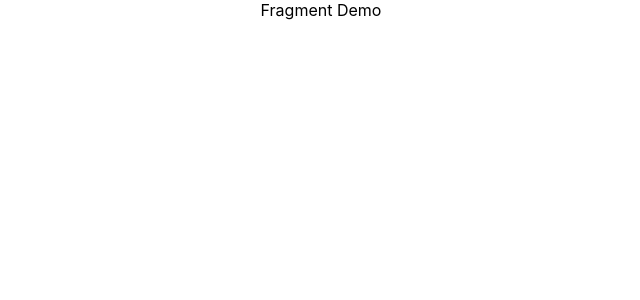
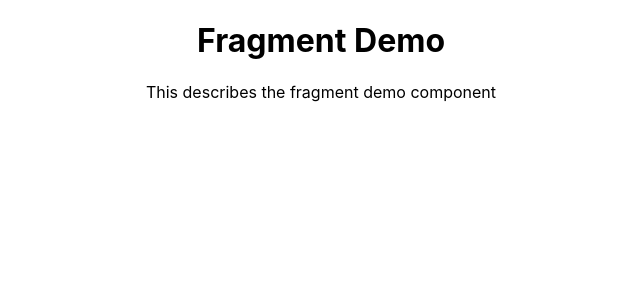
Before and after one commit to illwillgusto/hello-world, a React (Create React App) app: page / in a window 1280 px wide. Shown: the top 300 px of the page, without its empty margins (319-959 px from the left). Built offline with nearby package versions, Linux system fonts and the light colour scheme.

Commit message:
Update FragmentDemo.js
replaced <div> with <React.Fragment>

replacing this allowed us to remove the extra node that appeared in the DOM which we were able to see through the browser's dev tools element section

```diff
--- a/src/Components/FragmentDemo.js
+++ b/src/Components/FragmentDemo.js
@@ -5,9 +5,13 @@ import React from 'react'
 
 function FragmentDemo() {
   return (
-    <div>
-        Fragment Demo
-    </div>
+    <React.Fragment> {/* this allows us to remove the extra node that appeared in the DOM,
+    which could be seen in the browser's dev tools element section*/}
+        <h1>
+            Fragment Demo
+        </h1>
+        <p>This describes the fragment demo component</p>
+    </React.Fragment>
   )
 }
 
```
